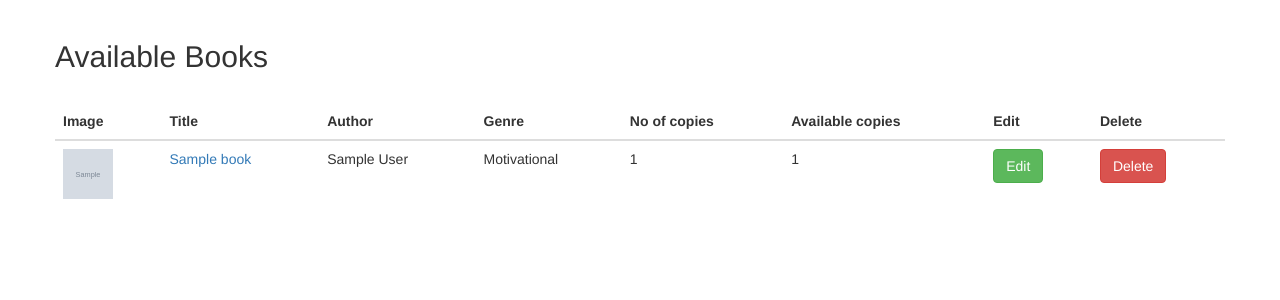
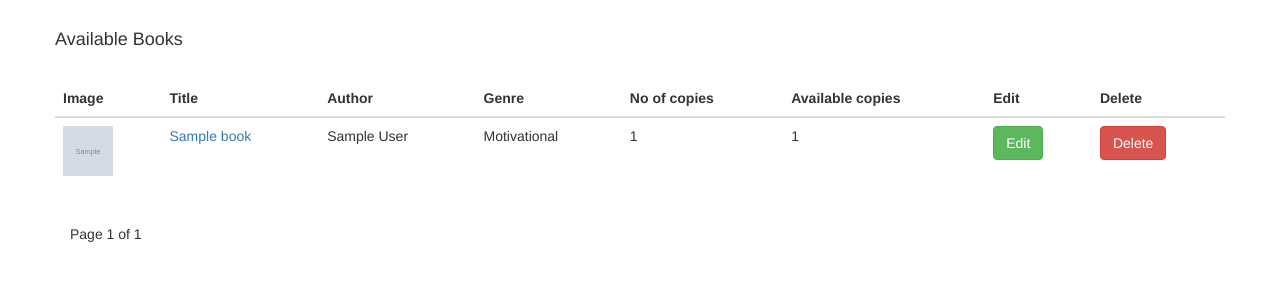
Before and after one commit to smdas989/Library-management-system, a Django app: page /show_book/ in a window 1280 px wide. Shown: the part 76-376 px from the top of the page. Run offline with Django 3.2, Linux system fonts and the light colour scheme; a user stored in the database is signed in; tables that the repository leaves empty hold one stand-in row (values such as "Sample post"); grey boxes marked "Sample" are stand-in pictures; some libraries are stand-ins or nearby versions.

Commit message:
pagination in book list

```diff
--- a/library_management_system/library/urls.py
+++ b/library_management_system/library/urls.py
@@ -12,8 +12,6 @@ urlpatterns = [
     path('show_book_record/', ShowBookRecordView.as_view(), name='show_book_record'),
     path('show_book_details/<int:id>/', ShowBookDetailsView.as_view(), name='show_book_details'),
     path('user_profile/issue_book/<int:id>/', IssueBookView.as_view(), name='issue_book'),
-    # path('student_profile/issue_book/<int:id>/', IssueBookView.as_view(), name='issue_book'),
-
     path('admin_profile/add_book/', AddBookView.as_view(), name='add_book'),
     path('admin_profile/update_book/<int:id>/', UpdateBookView.as_view(), name='update_book'),
     path('admin_profile/delete_book/<int:id>/', DeleteBookView.as_view(), name='delete_book'),
--- a/library_management_system/library/views.py
+++ b/library_management_system/library/views.py
@@ -7,12 +7,20 @@ from django.http import JsonResponse
 from django.contrib import messages
 from django.db.models import Q
 import datetime
-from django.template.loader import render_to_string
-from django.core import serializers
-import json
+from django.core.paginator import Paginator, EmptyPage, PageNotAnInteger
+
 class ShowBookView(LoginRequiredMixin, View):
     def get(self, request):
         books = Books.objects.all()
+        page = request.GET.get('page', 1)
+        paginator = Paginator(books, 5)
+
+        try:
+            books = paginator.page(page)
+        except PageNotAnInteger:
+            books = paginator.page(1)
+        except EmptyPage:
+            books = paginator.page(paginator.num_pages)
         return render(request, "allbooks.html",{'books':books})
 
 class IssueBookView(LoginRequiredMixin, View):
--- a/library_management_system/static/js/searchBox.js
+++ b/library_management_system/static/js/searchBox.js
@@ -4,6 +4,7 @@ const appTable = document.querySelector('.app-table');
 const tbody = document.querySelector('.table-body');
 const noResult = document.querySelector('.no-result');
 tableOutput.style.display = 'none';
+
 $("#search_box").keyup(function(e) {
   var user_input=$(this).val();
   console.log(user_input)
@@ -32,7 +33,7 @@ $("#search_box").keyup(function(e) {
           data.forEach((item)=>{
             tbody.innerHTML+=`
             <tr>
-            <td><a href="{% url 'user_details' ${ item.id } %}">${ item.username } </a></td>
+            <td><a href="/user_details/${ item.id }">${ item.username } </a></td>
             <td> ${ item.role } </td>
             <td> ${ item.book }</td>
             <td> ${ item.issue_date }</td>
--- a/library_management_system/templates/allbooks.html
+++ b/library_management_system/templates/allbooks.html
@@ -1,11 +1,20 @@
 {% extends "base.html" %}
 <style>
-  height: 100px;
-  width: 500px;
+
+.inner {
+  border: 1px solid black;
+}
+
+.outer {
+  border: 1px solid red;
+  width:100%;
+  display: flex;
+  justify-content: center;
+}
 </style>
 
 {% block content %}
-<h2>Available Books</h2><br>
+<h4>Available Books</h4><br>
   {% for message in messages %}
 
     <div class="alert alert-danger">
@@ -40,7 +49,7 @@
     <tbody>
       <tr>
         <td><img style="height: 50px; width: 50px;" src="{{book.book_image.url}}"/></td>
-        <td> <a href='{% url   'library:show_book_details' book.id  %}'>{{ book.title }}</a></td>
+        <td> <a href='{% url 'library:show_book_details' book.id  %}'>{{ book.title }}</a></td>
         <td>{{ book.author }}</td>
         <td>{{ book.genre }}</td>
         <td >{{ book.no_of_copies }}</td>
@@ -55,4 +64,48 @@
       {% endfor %}
   </tbody>
 </table>
+
+
+
+<div class="outer">
+  <div class="inner">
+
+
+
+
+
+
+
+    <div class="container p-4">
+      <div class="pagination justify-content-center">
+          <span class="step-links">
+            {% if books.has_previous %}
+                <a href="?page=1">&laquo; first</a>
+                <a href="?page={{ books.previous_page_number }}">previous</a>
+            {% endif %}
+
+              <span class="current">
+                  Page {{ books.number }} of {{ books.paginator.num_pages }}
+              </span>
+
+            {% if books.has_next %}
+                <a href="?page={{ books.next_page_number }}">next</a>
+                <a href="?page={{ books.paginator.num_pages }}">last &raquo;</a>
+            {% endif %}
+          </span>
+          </div>
+      </div>
+
+
+
+
+
+
+
+
+
+
+
+
+
 {% endblock %}
```
Also changed, not shown: library_management_system/templates/show_book_record.html (+0 -8 lines), library_management_system/media/media/books/unnamed.jpg (added), library_management_system/media/media/books/unnamed_1.jpg (added).
